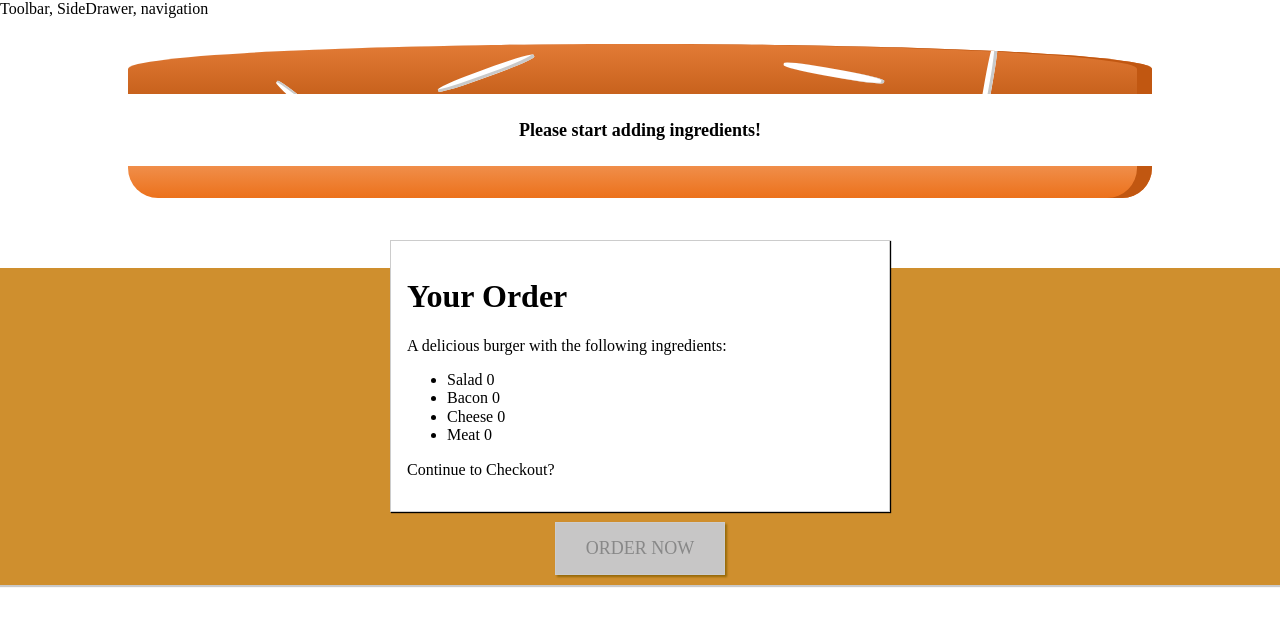
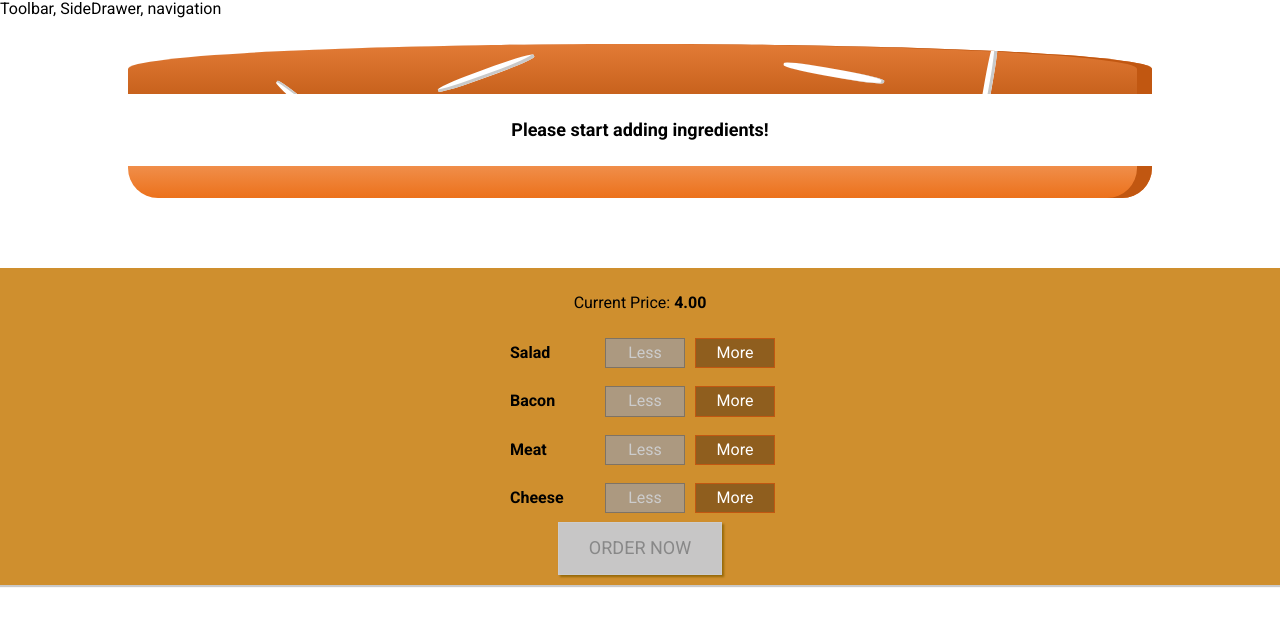
Before and after one commit to waynekhalifa/burger-builder, a React (Create React App) app: page / in a window 1280 px wide. Shown: the top 626 px of the page. Built offline with nearby package versions, Linux system fonts and the light colour scheme.

Commit message:
adds order sumary modal

```diff
--- a/public/index.html
+++ b/public/index.html
@@ -9,6 +9,7 @@
       manifest.json provides metadata used when your web app is added to the
       homescreen on Android. See https://developers.google.com/web/fundamentals/web-app-manifest/
     -->
+    <link href="https://fonts.googleapis.com/css?family=Roboto:300,400,700&display=swap" rel="stylesheet">
     <link rel="manifest" href="%PUBLIC_URL%/manifest.json">
     <!--
       Notice the use of %PUBLIC_URL% in the tags above.
--- a/src/components/BurgerBuilder/BuildControls/BuildControls.js
+++ b/src/components/BurgerBuilder/BuildControls/BuildControls.js
@@ -19,7 +19,10 @@ const BuildControls = (props) => (
                 removed={() => props.ingredientRemoved(control.type)}
                 disabled={props.disabled[control.type]} />
         ))}
-        <button className="order-now" disabled={!props.purchase}>ORDER NOW</button>
+        <button
+            className="order-now"
+            disabled={!props.purchase}
+            onClick={props.ordered}>ORDER NOW</button>
     </div>
 );
 
--- a/src/components/BurgerBuilder/BurgerBuilder.js
+++ b/src/components/BurgerBuilder/BurgerBuilder.js
@@ -21,7 +21,8 @@ class BurgerBuilder extends Component {
             meat: 0
         },
         totalPrice: 4,
-        purchasable: false
+        purchasable: false,
+        purchasing: false
     }
 
     updatePurchasable( ingredients ) {
@@ -66,6 +67,18 @@ class BurgerBuilder extends Component {
         this.updatePurchasable(updatedIngredients);
     }
 
+    purchaseHandler = () => {
+        this.setState(() => ({ purchasing: true }));
+    }
+
+    purchaseCancelHandler = () => {
+        this.setState(() => ({ purchasing: false }));
+    }
+
+    purchasedContinuedHandler = () => {
+        alert('this is purchased continued handler');
+    }
+
     render () {
         const disabledInfo = {
             ...this.state.ingredients
@@ -75,8 +88,11 @@ class BurgerBuilder extends Component {
         }
         return (
             <Wrapper>
-                <Modal>
-                    <OrderSummary ingredients={this.state.ingredients} />
+                <Modal show={this.state.purchasing} modalClosed={this.purchaseCancelHandler}>
+                    <OrderSummary
+                        ingredients={this.state.ingredients}
+                        purchasedCanceled={this.purchaseCancelHandler}
+                        purchasedContinued={this.purchasedContinuedHandler} />
                 </Modal>
                 <Burger ingredients={this.state.ingredients} />
                 <BuildControls
@@ -84,7 +100,8 @@ class BurgerBuilder extends Component {
                     ingredientRemoved={this.removeIngredientHandler}
                     disabled={disabledInfo}
                     price={this.state.totalPrice}
-                    purchase={this.state.purchasable} />
+                    purchase={this.state.purchasable}
+                    ordered={this.purchaseHandler} />
             </Wrapper>
         );
     }
--- a/src/components/OrderSummary/OrderSummary.js
+++ b/src/components/OrderSummary/OrderSummary.js
@@ -1,5 +1,6 @@
 import React from 'react';
 import Wrapper from '../../hoc/Wrapper/Wrapper';
+import Button from '../UI/Button/Button';
 
 const OrderSummary = ( props ) => {
     const ingredientsSummary = Object.keys(props.ingredients)
@@ -16,6 +17,12 @@ const OrderSummary = ( props ) => {
                 {ingredientsSummary}
             </ul>
             <p>Continue to Checkout?</p>
+            <Button
+                btnType="danger"
+                onClick={props.purchasedCanceled}>CANCEL</Button>
+            <Button
+                btnType="success"
+                onClick={props.purchasedContinued}>CONTINUE</Button>
         </Wrapper>
     );
 }
--- /dev/null
+++ b/src/components/UI/Button/Button.js
@@ -0,0 +1,9 @@
+import React from 'react';
+
+const Button = ( props ) => (
+    <button
+        className={["button", props.btnType].join(' ')}
+        onClick={props.onClick}>{props.children}</button>
+);
+
+export default Button;
--- a/src/components/UI/Modal/Modal.js
+++ b/src/components/UI/Modal/Modal.js
@@ -1,7 +1,19 @@
 import React from 'react';
+import Wrapper from '../../../hoc/Wrapper/Wrapper';
+import Backdrop from '../Backdrop/Backdrop';
 
 const Modal = ( props ) => (
-    <div className="modal">{props.children}</div>
+    <Wrapper>
+        <Backdrop show={props.show} clicked={props.modalClosed} />
+        <div
+            className="modal"
+            style={{
+                transform: props.show ? 'translateY(0)' : 'translateY(-100vh)',
+                opacity: props.show ? '1' : '0'
+            }}>
+            {props.children}
+        </div>
+    </Wrapper>
 );
 
 export default Modal;
--- a/src/styles/base/_base.scss
+++ b/src/styles/base/_base.scss
@@ -3,6 +3,7 @@ html {
 }
 
 body {
+    font-family: 'Roboto', sans-serif;
     font-size: 1.6rem;
 }
 
--- /dev/null
+++ b/src/styles/components/_button.scss
@@ -0,0 +1,24 @@
+.button {
+    background-color: transparent;
+    border: none;
+    color: white;
+    font: inherit;
+    padding: 1rem;
+    margin: 1rem;
+    font-weight: bold;
+    &:first-child {
+        margin-left: 0;
+        padding-left: 0;
+    }
+    &:disabled {
+        color: #ccc;
+    }
+}
+
+.success {
+    color: #5C9210;
+}
+
+.danger {
+    color: #944317;
+}
--- a/src/styles/style.scss
+++ b/src/styles/style.scss
@@ -5,4 +5,5 @@
 @import './components/build-controls';
 @import './components/burger';
 @import './components/burger-ingredients';
+@import './components/button';
 @import './components/modal';
```
